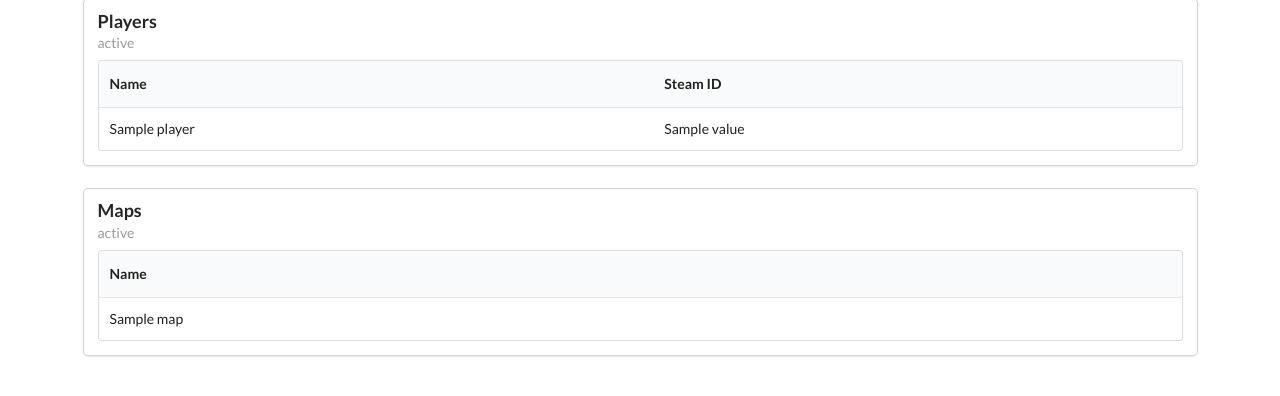
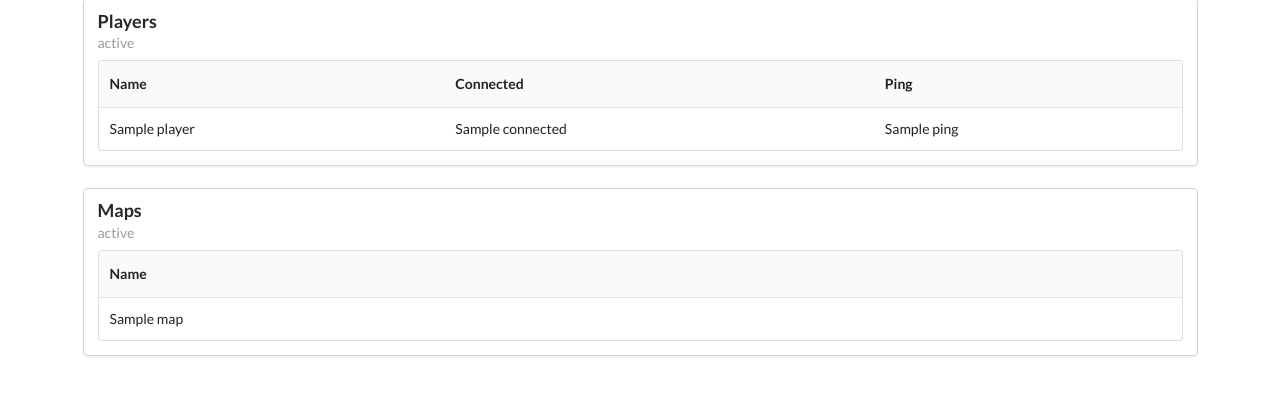
Before and after one commit to gionko/rcon-web, a Flask app: template templates/index.html in a window 1280 px wide. Shown: the part 57-453 px from the top of the page. Run offline with Flask 2, Linux system fonts and the light colour scheme; the template is opened without the code that fills it: most values are stand-ins (such as "Sample title", 1, 10 or a date in 2020); parts of the project's set-up code (start-up, migrations or seed data) failed here and were passed over; some libraries are stand-ins or nearby versions.

Commit message:
Show time and ping instead of Steam ID's in players list

```diff
--- a/application.py
+++ b/application.py
@@ -73,10 +73,12 @@ def index():
 
     players_status = regex_single(data, 'players *: *(\d* humans, \d* bots \(\d*/\d* max\)).*')
     players = []
-    for name, value in regex_all(data, '# .*\d* .*\d* \"(.*)\" .*(STEAM.*?) .*'):
+    for name, steamid, connected, ping in regex_all(data, '# .*\d* .*\d* \"(.*)\" .*(STEAM.*?) (\d*:?\d*:\d*) (\d*) .*'):
         player = {
-            'name': name,
-            'value': value
+            'name':      name,
+            'steamid':   steamid,
+            'connected': connected,
+            'ping':      ping
         }
         players.append(player)
 
--- a/templates/index.html
+++ b/templates/index.html
@@ -30,14 +30,16 @@
 								<thead>
 									<tr>
 										<th>Name</th>
-										<th>Steam ID</th>
+										<th>Connected</th>
+										<th>Ping</th>
 									</tr>
 								</thead>
 								<tbody>
-									{% for player in players %}
+									{% for player in players|sort(attribute='name') %}
 									<tr>
-										<td class="user_action" data-name="{{ player.name }}" data-value="{{ player.value }}">{{ player.name }}</td>
-										<td class="user_action" data-name="{{ player.name }}" data-value="{{ player.value }}">{{ player.value }}</td>
+										<td class="user_action" data-name="{{ player.name }}" data-value="{{ player.steamid }}">{{ player.name }}</td>
+										<td class="user_action" data-name="{{ player.name }}" data-value="{{ player.steamid }}">{{ player.connected }}</td>
+										<td class="user_action" data-name="{{ player.name }}" data-value="{{ player.steamid }}">{{ player.ping }}</td>
 									</tr>
 									{% endfor %}
 								</tbody>
```
